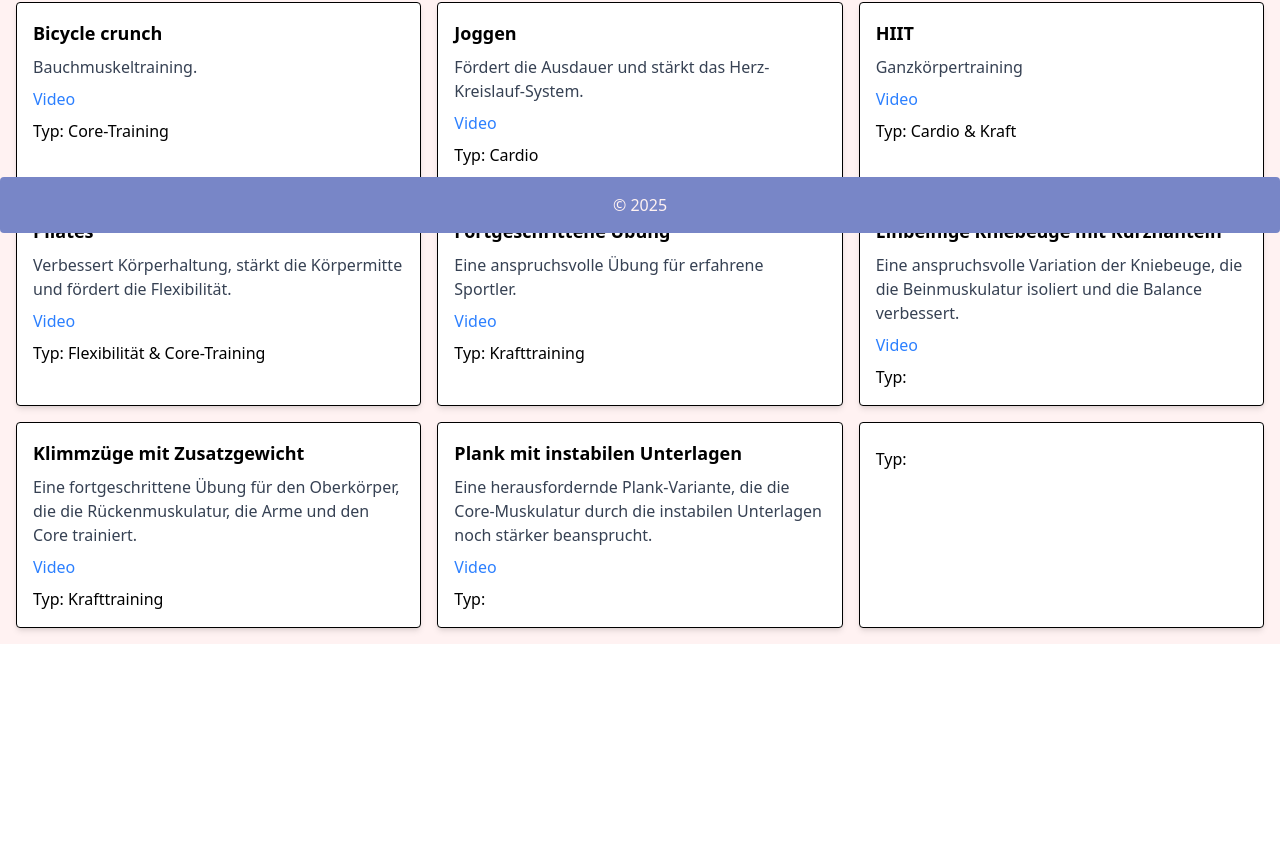
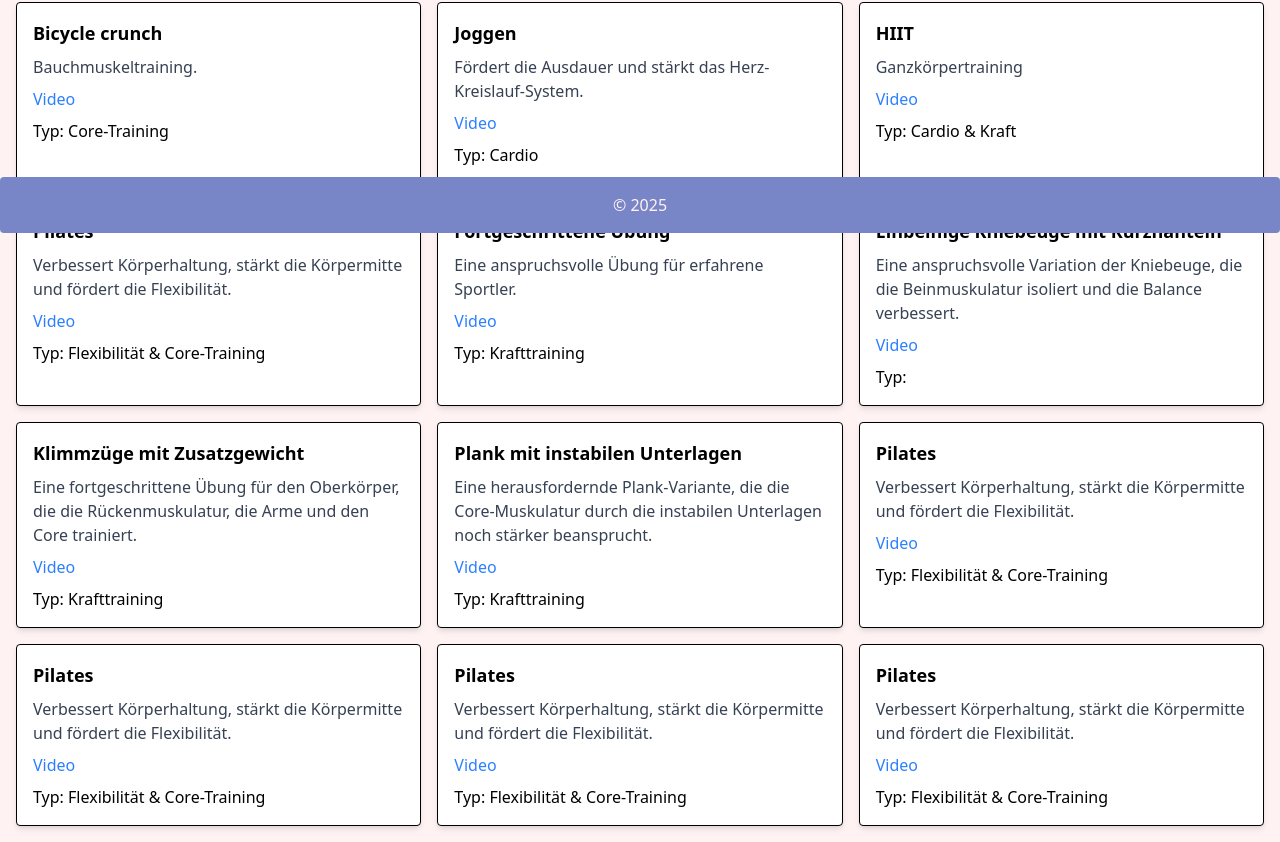
Before and after one commit to team-holos/holos-app, a React (Vite) app in the folder frontend/: page /fitness in a window 1280 px wide. Shown: the part 567-1409 px from the top of the page. Before the commit the page ends 1211 px from the top, so only its background shows below. Built offline with nearby package versions, Linux system fonts and the light colour scheme; no server answers.

Commit message:
added new id's

```diff
--- a/frontend/src/pages/FitnessPage.jsx
+++ b/frontend/src/pages/FitnessPage.jsx
@@ -149,10 +149,49 @@ const FitnessPage = () => {
       level: "Profi",
       description: "Eine herausfordernde Plank-Variante, die die Core-Muskulatur durch die instabilen Unterlagen noch stärker beansprucht.",
       video: "https://www.youtube.com/watch?v=beispielvideo",
+      type: "Krafttraining"
     },
     {
+      id: 15,
+      name: "Pilates",
+      category: "Flexibilität & Core-Training",
+      goal: "Körperhaltung & Core-Stärke",
+      level: "Mittel",
+      description: "Verbessert Körperhaltung, stärkt die Körpermitte und fördert die Flexibilität.",
+      video: "https://www.youtube.com/watch?v=2fUJCpPfgWA",
+      type: "Flexibilität & Core-Training"
+    },
+    {
+      id: 16,
+      name: "Pilates",
+      category: "Flexibilität & Core-Training",
+      goal: "Körperhaltung & Core-Stärke",
+      level: "Mittel",
+      description: "Verbessert Körperhaltung, stärkt die Körpermitte und fördert die Flexibilität.",
+      video: "https://www.youtube.com/watch?v=tH5I4FYbyKE",
+      type: "Flexibilität & Core-Training"
+    },
+    {
+      id: 17,
+      name: "Pilates",
+      category: "Flexibilität & Core-Training",
+      goal: "Körperhaltung & Core-Stärke",
+      level: "Profi",
+      description: "Verbessert Körperhaltung, stärkt die Körpermitte und fördert die Flexibilität.",
+      video: "https://www.youtube.com/watch?v=-9eD2QHUk88",
+      type: "Flexibilität & Core-Training"
+    },
+    {
+      id: 18,
+      name: "Pilates",
+      category: "Flexibilität & Core-Training",
+      goal: "Körperhaltung & Core-Stärke",
+      level: "Profi",
+      description: "Verbessert Körperhaltung, stärkt die Körpermitte und fördert die Flexibilität.",
+      video: "https://www.youtube.com/watch?v=jIj2usUx0L8",
+      type: "Flexibilität & Core-Training"
+    },
 
-    },
 
   ];
 
```
